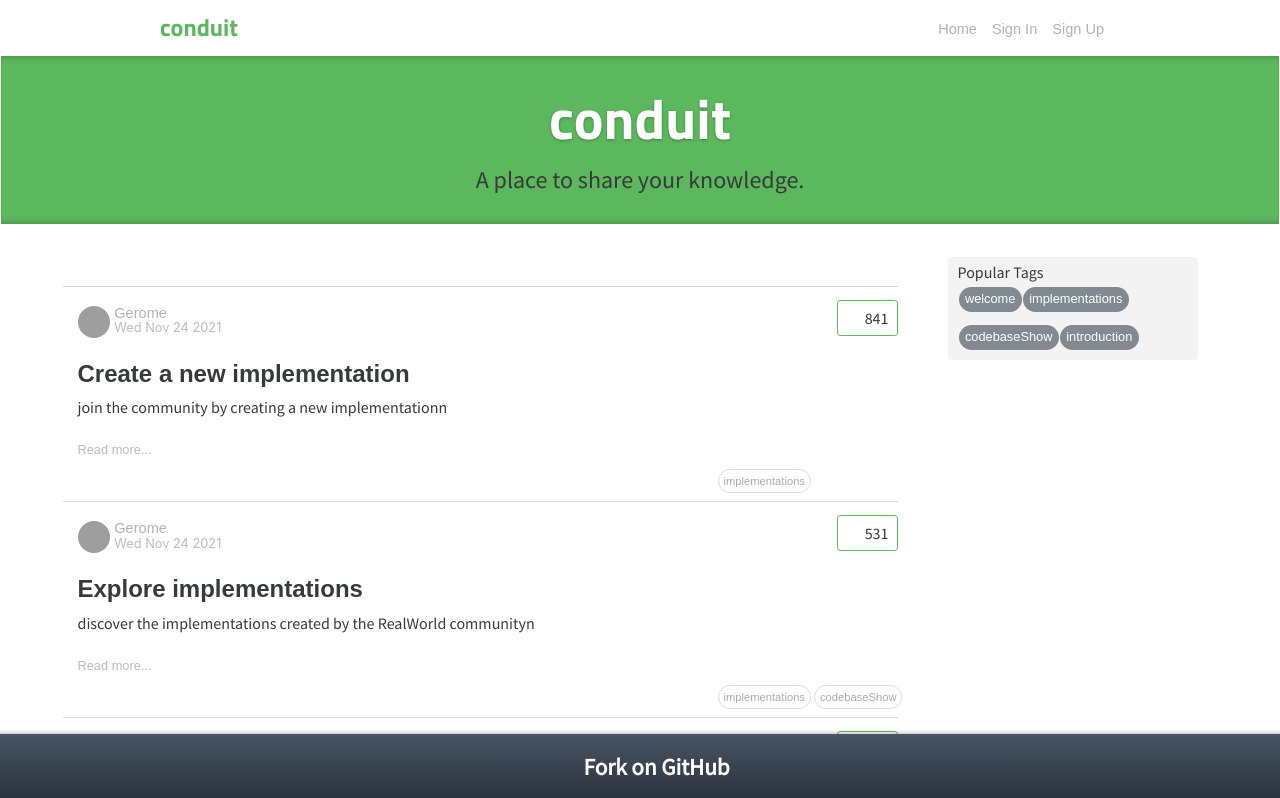
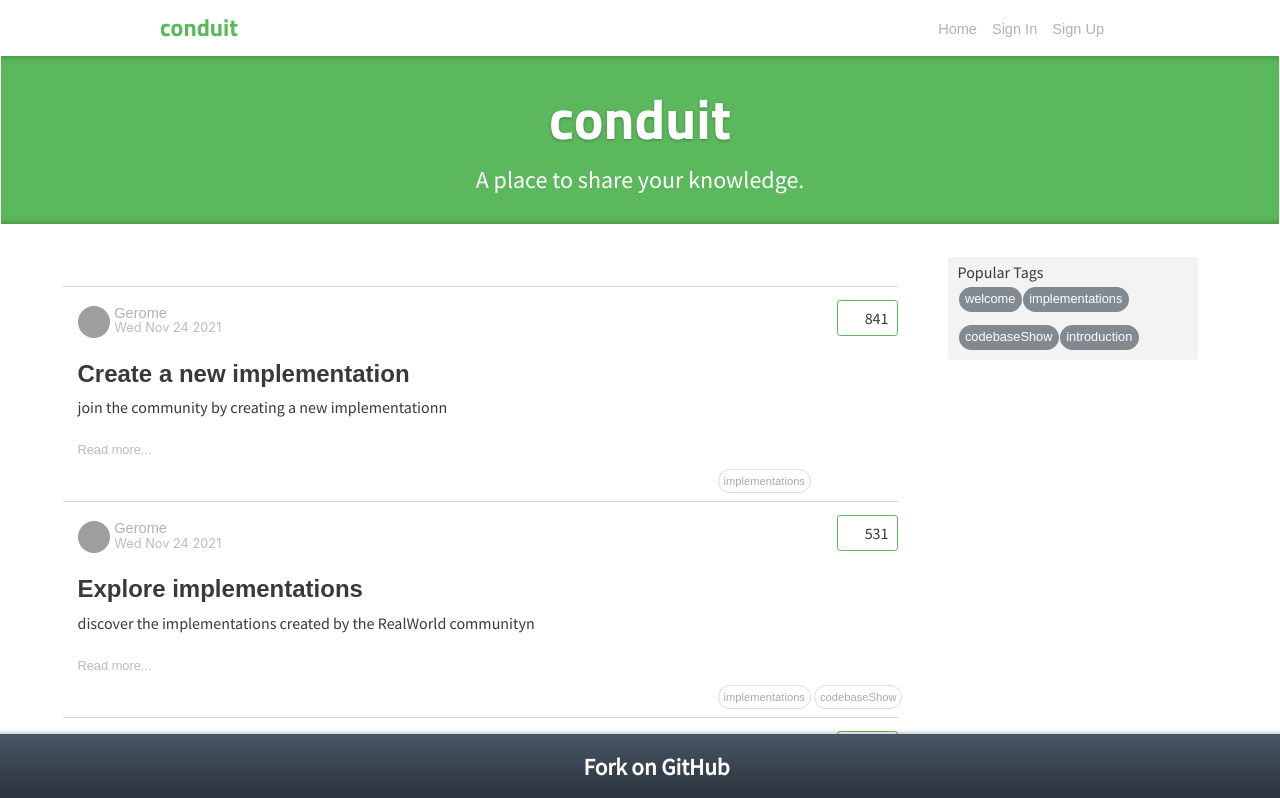
Before and after one commit to jehadabuawwad/conduit, a React (Create React App) app: page / in a window 1280 px wide. Shown: the top 798 px of the page. Built offline with nearby package versions, Linux system fonts and the light colour scheme; grey boxes are pictures that could not be loaded; some icons are missing.

Commit message:
fix : change a tags to links in header

```diff
--- a/src/components/header.tsx
+++ b/src/components/header.tsx
@@ -1,6 +1,7 @@
 import * as React from "react";
 import { IHeader } from "../interfaces/components";
 import "../style/header.css";
+import { Link } from "react-router-dom";
 const Header: React.FunctionComponent<IHeader> = (props) => {
   return (
     <div>
@@ -10,9 +11,9 @@
         </a>
         <nav>
           <div id="links">
-            <a href="/">Home</a>
-            <a href="/sign-in">Sign In</a>
-            <a href="/sign-up">Sign Up</a>
+            <Link to="/">Home</Link>
+            <Link to="/sign-in">Sign In</Link>
+            <Link to="/sign-up">Sign Up</Link>
           </div>
         </nav>
       </header>
--- a/src/style/hero.css
+++ b/src/style/hero.css
@@ -31,9 +31,10 @@
 }
 
 .container p {
+  color: #fff;
   margin-top: -45px;
   text-align: center;
   font-size: 1.5rem;
-  font-weight: 300;
+  font-weight: lighter;
   display: block;
 }
```
